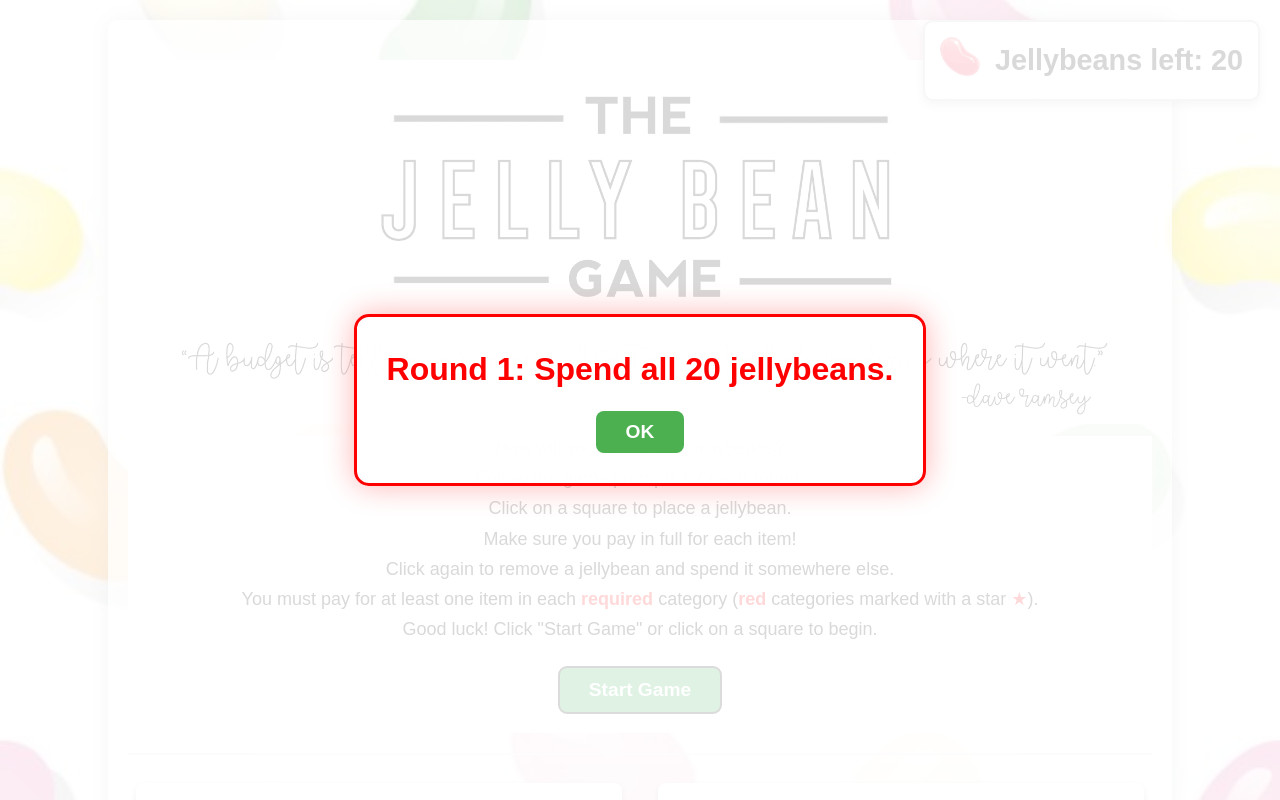
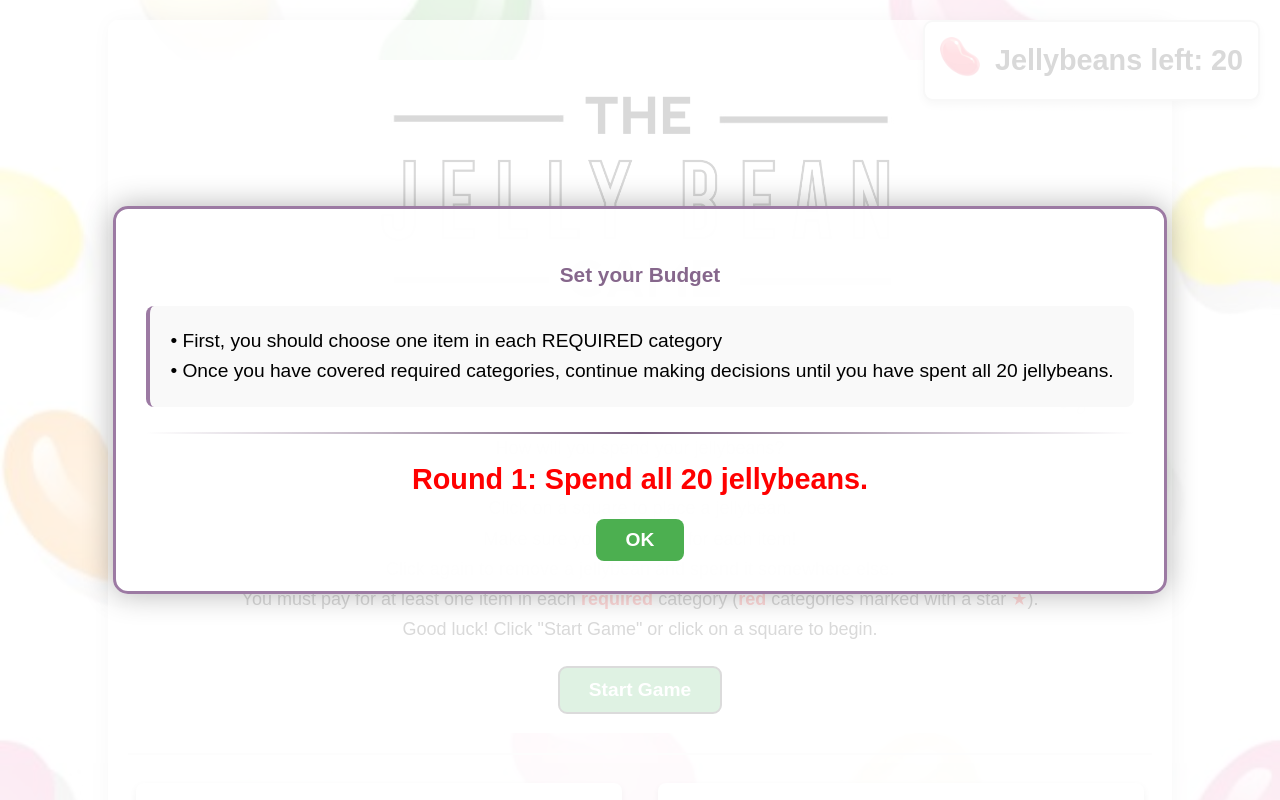
Before and after one commit to nakawebsvcs/jellybeangame, a React (Vite) app: page / in a window 1280 px wide. Both pictures are taken after a click on the button "Start Game". Shown: the top 800 px of the page. Built offline with nearby package versions, Linux system fonts and the light colour scheme.

Commit message:
Change 13/10 bean alerts to temp status message

```diff
--- a/src/App.css
+++ b/src/App.css
@@ -74,7 +74,7 @@ h2 {
 
 #alert-message {
   color: red;
-  font-size: 2rem;
+  font-size: 1.8rem;
   font-weight: bold;
   text-align: center;
   margin: 0 0 20px 0;
@@ -86,11 +86,11 @@ h2 {
 .alert-content {
   background-color: rgba(255, 255, 255, 0.98);
   border-radius: 15px;
-  border: 3px solid red;
-  box-shadow: 0 0 30px rgba(255, 0, 0, 0.3);
+  border: 3px solid #9c7aa3;
+  box-shadow: 0 0 30px rgba(6, 6, 6, 0.3);
   padding: 30px;
-  max-width: 80%;
-  min-width: 300px;
+  max-width: 90%;
+  min-width: 400px;
   text-align: center;
   cursor: default; /* Don't change cursor inside content */
 }
@@ -117,11 +117,97 @@ h2 {
   transform: scale(0.95);
 }
 
+/* Alert Section Styling */
+.alert-section {
+  text-align: left;
+  margin-bottom: 20px;
+}
+
+.section-title {
+  color: #86678c;
+  font-size: 1.3rem;
+  margin-bottom: 15px;
+  text-align: center;
+  font-family: "Kanit", sans-serif;
+}
+
+.section-content {
+  background: #f9f9f9;
+  color: black;
+  border-radius: 8px;
+  padding: 20px;
+  font-size: 1.2rem;
+  line-height: 1.6;
+  border-left: 4px solid #9c7aa3;
+  max-height: 300px;
+  overflow-y: auto;
+}
+
+.section-divider {
+  border: none;
+  height: 2px;
+  background: linear-gradient(90deg, transparent, #7a5f80, transparent);
+  margin: 25px 0;
+}
+
 #jellybean-counter {
     font-family: "Kanit", sans-serif;
     color: black;
     font-size: 1.8em;
     font-weight: bold;
+}
+
+ .temp-status-message {
+  position: fixed;
+  top: 90px;  /* Below the counter */
+  right: 20px;
+  background-color: white;
+  color: black;
+  padding: 1.5rem 2rem;
+  border-radius: 8px;
+  font-size: 0.95rem;
+  font-weight: bold;
+  z-index: 999;
+  box-shadow: 0 4px 12px rgba(0, 0, 0, 0.25);
+  animation: slideIn 0.5s ease-out;
+  max-width: 300px;
+  text-align: center;
+  line-height: 1.4;
+  border: 2px solid #4caf50;
+}
+
+
+.temp-status-message::after {
+  content: '';
+  position: absolute;
+  top: -8px;
+  right: 30px;
+  width: 0;
+  height: 0;
+  border-left: 8px solid transparent;
+  border-right: 8px solid transparent;
+  border-bottom: 8px solid #4caf50;
+}
+
+@keyframes slideIn {
+  from {
+    opacity: 0;
+    transform: translateY(-20px);
+  }
+  to {
+    opacity: 1;
+    transform: translateY(0);
+  }
+}
+
+/* Optional: Add fade-out when disappearing */
+.temp-status-message.fade-out {
+  animation: fadeOut 0.5s ease-out forwards;
+}
+
+@keyframes fadeOut {
+  from { opacity: 1; transform: translateY(0); }
+  to { opacity: 0; transform: translateY(-10px); }
 }
 
 header {
@@ -381,12 +467,12 @@ footer {
   background-color: transparent; /* Important: remove the purple background */
 }
 
-/* Remove the old checkbox styling */
+/* Checkbox styling */
 input[type="checkbox"] {
   width: 20px;
   height: 20px;
   cursor: pointer;
-  accent-color: #4caf50; /* Keep this as fallback */
+  accent-color: #4caf50;
 }
 
 /* Media Queries for Responsive Design */
--- a/src/App.jsx
+++ b/src/App.jsx
@@ -19,8 +19,15 @@ function App() {
   const [currentRound, setCurrentRound] = useState(1);
   const [jellybeans, setJellybeans] = useState(ROUNDS[1].beans);
   const [gameStarted, setGameStarted] = useState(false);
-  const [alertMessage, setAlertMessage] = useState("");
   const [showAlert, setShowAlert] = useState(false);
+  const [tempStatusMessage, setTempStatusMessage] = useState("");
+
+  // Alert data state (stores message, sectionTitle, sectionContent)
+  const [alertData, setAlertData] = useState({
+    message: "",
+    sectionTitle: "",
+    sectionContent: "",
+  });
 
   // Initialize board state
   const [boardState, setBoardState] = useState(() => {
@@ -38,9 +45,13 @@ function App() {
     return initialState;
   });
 
-  // Show alert message
-  const showGameAlert = (message) => {
-    setAlertMessage(message);
+  // Show alert message with optional sections
+  const showGameAlert = (message, sectionTitle, sectionContent) => {
+    setAlertData({
+      message: message || "",
+      sectionTitle: sectionTitle || "",
+      sectionContent: sectionContent || "",
+    });
     setShowAlert(true);
   };
 
@@ -51,7 +62,7 @@ function App() {
     // Scroll to top of page
     window.scrollTo({
       top: 0,
-   //   behavior: "smooth",
+      behavior: "smooth",
     });
 
     // Reset all state to initial values
@@ -59,7 +70,11 @@ function App() {
     setJellybeans(ROUNDS[1].beans);
     setGameStarted(false);
     setShowAlert(false);
-    setAlertMessage("");
+    setAlertData({
+      message: "",
+      sectionTitle: "",
+      sectionContent: "",
+    });
 
     // Re-initialize board state to initial state
     const initialState = {};
@@ -109,33 +124,57 @@ function App() {
     }
   }, [boardState, currentRound]);
 
-  // Alert when Round 2 reaches exactly 13 beans
+  // Temporary status when Round 2 reaches exactly 13 beans
 useEffect(() => {
+  console.log("Round 2 alert useEffect running", { currentRound, gameStarted });
+
   if (currentRound === 2 && gameStarted) {
     const placed = calculateTotalPlaced();
+    console.log("Round 2 - placed beans:", placed);
+
     if (placed === 13) {
+      console.log("SHOWING TEMP STATUS: 13 beans reached!");
+      setTempStatusMessage('You have 13 jellybeans! Click "Finish Round" to move on.');
+
+      // Clear message after 3 seconds
       const timer = setTimeout(() => {
-          showGameAlert(
-            'You have 13 jellybeans. Click "Finish Round" to move on.'
-          );
-        }, 100);
+        console.log("Clearing temp status after 3 seconds");
+        setTempStatusMessage("");
+      }, 3000);
+
       return () => clearTimeout(timer);
+    } else {
+      console.log("Clearing temp status - not at 13 beans");
+      setTempStatusMessage("");
     }
+  } else {
+    console.log("Clearing temp status - not in Round 2 or game not started");
+    setTempStatusMessage("");
   }
 }, [boardState, currentRound, gameStarted]);
 
-  // Alert when Round 3 reaches exactly 10 beans (no insurance condition)
+  // Temporary status when Round 3 reaches exactly 10 beans (no insurance)
   useEffect(() => {
     if (currentRound === 3 && gameStarted && !hasHealthInsurance()) {
       const placed = calculateTotalPlaced();
+
       if (placed === 10) {
+        setTempStatusMessage(
+          'You have 10 jellybeans! Click "Finish Round" to move on.'
+        );
+
+        // Clear message after 3 seconds
         const timer = setTimeout(() => {
-          showGameAlert(
-            'You have 10 jellybeans. Click "Finish Round" to move on.'
-          );
-        }, 100);
+          setTempStatusMessage("");
+        }, 3000);
+
         return () => clearTimeout(timer);
+      } else {
+        // Clear message if count changes
+        setTempStatusMessage("");
       }
+    } else {
+      setTempStatusMessage(""); // Clear when not in Round 3 without insurance
     }
   }, [boardState, currentRound, gameStarted]);
 
@@ -145,11 +184,15 @@ function App() {
       const timer = setTimeout(() => {
         if (hasHealthInsurance()) {
           showGameAlert(
-            "Round 3: Someone in your family broke their leg. ☹️\nLuckily, you have health insurance!\nClick 'OK' to continue to Round 4."
+            "Round 3: Someone in your family broke their leg. ☹️\nLuckily, you have health insurance!\nClick 'OK' to continue to Round 4.",
+            "Things to Think About",
+            ROUNDS[3].sectionContent
           );
         } else {
           showGameAlert(
-            "Round 3: Someone in your family broke their leg. ☹️\nYou do not have insurance; remove 3 jellybeans."
+            "Round 3: Someone in your family broke their leg. ☹️\nYou do not have insurance; remove 3 jellybeans.",
+            "Things to Think About",
+            ROUNDS[3].sectionContent
           );
         }
       }, 100);
@@ -370,9 +413,16 @@ function App() {
 
     if (currentRound === 1) {
       setCurrentRound(2);
-      showGameAlert(ROUNDS[2].message);
+      // Show Round 1 discussion questions and Round 2 instructions
+      showGameAlert(
+        ROUNDS[2].message,
+        ROUNDS[2].sectionTitle,
+        ROUNDS[2].sectionContent
+      );
     } else if (currentRound === 2) {
       setCurrentRound(3);
+      // Round 2 discussion questions being handled in useEffect)
+      //  showGameAlert(null, ROUNDS[3].sectionTitle, ROUNDS[3].sectionContent);
     } else if (currentRound === 3) {
       // Only gets here if user doesn't have insurance
       // (With insurance, specialAction handles advancement)
@@ -382,7 +432,7 @@ function App() {
       );
     } else if (currentRound === 4) {
       showGameAlert(
-        "Congratulations! You have completed the game by successfully budgeting through life's ups and downs!"
+        "Congratulations! You have completed the game by successfully budgeting through life's ups and downs!\nClick OK to play again."
       );
     }
   };
@@ -391,7 +441,12 @@ function App() {
   const handleBeanClick = (itemId, squareIndex) => {
     if (!gameStarted) {
       setGameStarted(true);
-      showGameAlert(ROUNDS[1].message);
+      // Show game start instructions with discussion questions
+      showGameAlert(
+        ROUNDS[1].message,
+        ROUNDS[1].sectionTitle,
+        ROUNDS[1].sectionContent
+      );
     }
 
     const item = boardState[itemId];
@@ -518,7 +573,12 @@ function App() {
     console.log("Game started via button");
     if (!gameStarted) {
       setGameStarted(true);
-      showGameAlert(ROUNDS[1].message);
+      // Show game start instructions with discussion questions
+      showGameAlert(
+        ROUNDS[1].message,
+        ROUNDS[1].sectionTitle,
+        ROUNDS[1].sectionContent
+      );
     }
   };
 
@@ -529,6 +589,7 @@ function App() {
         currentRound={currentRound}
         gameStarted={gameStarted}
         onStartGame={handleStartGame}
+        tempStatusMessage={tempStatusMessage}
       />
 
       <main>
@@ -571,12 +632,14 @@ function App() {
 
       {showAlert && (
         <GameAlert
-          message={alertMessage}
+          message={alertData.message}
+          sectionTitle={alertData.sectionTitle}
+          sectionContent={alertData.sectionContent}
           onClose={() => setShowAlert(false)}
           specialAction={
             currentRound === 3 &&
             hasHealthInsurance() &&
-            alertMessage.includes("Luckily, you have health insurance")
+            alertData.message.includes("Luckily, you have health insurance")
               ? () => {
                   console.log(
                     "Advancing from Round 3 to Round 4 via special action"
@@ -588,8 +651,9 @@ function App() {
                     );
                   }, 300);
                 }
-              : currentRound === 4 && alertMessage.includes("Congratulations")
-              ? resetGame // This will reset the game when OK is clicked
+              : currentRound === 4 &&
+                alertData.message.includes("Congratulations")
+              ? resetGame
               : undefined
           }
         />
--- a/src/components/GameAlert.jsx
+++ b/src/components/GameAlert.jsx
@@ -1,11 +1,16 @@
 import React, { useEffect } from "react";
 
-const GameAlert = ({ message, onClose, specialAction }) => {
+const GameAlert = ({
+  message,
+  onClose,
+  specialAction,
+  sectionTitle,
+  sectionContent,
+}) => {
   // Close on Escape key
   useEffect(() => {
     const handleEscape = (e) => {
       if (e.key === "Escape") {
-        console.log("Escape pressed, closing alert");
         onClose();
       }
     };
@@ -18,12 +23,8 @@ const GameAlert = ({ message, onClose, specialAction }) => {
   }, [onClose]);
 
   const handleClose = () => {
-    console.log("Alert close button clicked");
-    console.log("specialAction exists?", !!specialAction);
     onClose();
-    // If there's a special action (like advancing to next round), execute it
     if (specialAction) {
-      console.log("Executing special action");
       specialAction();
     }
   };
@@ -31,9 +32,26 @@ const GameAlert = ({ message, onClose, specialAction }) => {
   return (
     <div id="alert-overlay" onClick={handleClose}>
       <div className="alert-content" onClick={(e) => e.stopPropagation()}>
-        <p id="alert-message" style={{ whiteSpace: "pre-line" }}>
-          {message}
-        </p>
+        {/* Section (discussion questions) - Shows at TOP */}
+        {sectionTitle && (
+          <div className="alert-section">
+            <h3 className="section-title">{sectionTitle}</h3>
+            <div className="section-content" style={{ whiteSpace: "pre-line" }}>
+              {sectionContent}
+            </div>
+          </div>
+        )}
+
+        {/* Divider if we have both sections and message */}
+        {sectionTitle && message && <hr className="section-divider" />}
+
+        {/* Main Message (round instructions) - Shows at BOTTOM */}
+        {message && (
+          <p id="alert-message" style={{ whiteSpace: "pre-line" }}>
+            {message}
+          </p>
+        )}
+
         <button
           className="alert-close-btn"
           onClick={handleClose}
--- a/src/data/gameData.js
+++ b/src/data/gameData.js
@@ -201,6 +201,10 @@ export const ROUNDS = {
   1: {
     beans: 20,
     message: "Round 1: Spend all 20 jellybeans.",
+    sectionTitle: "Set your Budget",
+    sectionContent:
+      "• First, you should choose one item in each REQUIRED category\n" +
+      "• Once you have covered required categories, continue making decisions until you have spent all 20 jellybeans.",
     canAdd: true,
     canRemove: true,
   },
@@ -208,6 +212,10 @@ export const ROUNDS = {
     beans: 13,
     message:
       "Round 2: Your income has been cut to 13 jellybeans!\nRemove 7 jellybeans to continue.",
+    sectionTitle: "Things to Think About",
+    sectionContent:
+      "• Why did you choose what you did?\n" +
+      "• In what ways were you influenced by your values, goals, or experiences?",
     canAdd: true,
     canRemove: true,
   },
@@ -215,6 +223,10 @@ export const ROUNDS = {
     beans: 13,
     message:
       "Round 3: Someone in your family broke their leg. ☹️ If you do not have insurance, remove 3 jellybeans.",
+    sectionTitle: "Things to Think About",
+    sectionContent:
+      "• What did you choose to give up? Why?\n" +
+      "• What did you learn about yourself and money in this process?",
     canAdd: true,
     canRemove: true,
   },
```
Also changed, not shown: src/components/GameHeader.jsx (+13 -1 lines). Lines whose indentation alone changed are shown as unchanged.
